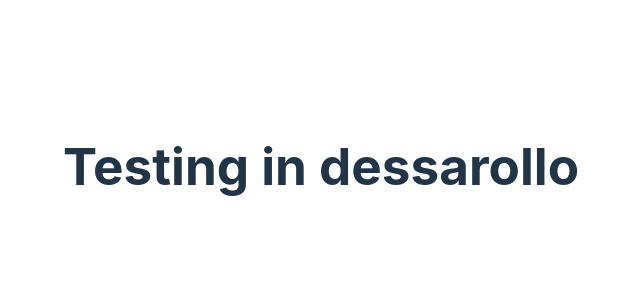
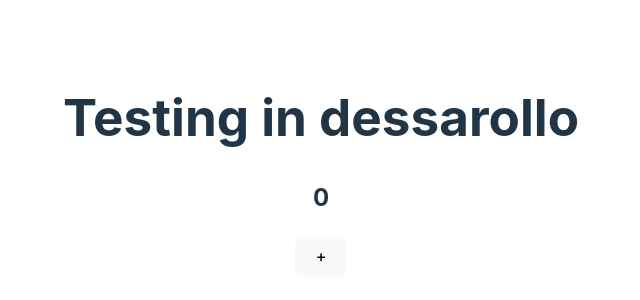
Before and after one commit to Rodrigo15975/tutorial-actions-4, a React (Vite) app: page / in a window 1280 px wide. Shown: the part 234-534 px from the top of the page, without its empty margins (319-959 px from the left). Built offline with nearby package versions, Linux system fonts and the light colour scheme.

Commit message:
"Initialize count state to 0 and add increment button"

```diff
--- a/src/App.tsx
+++ b/src/App.tsx
@@ -1,11 +1,13 @@
 import { useState } from "react"
 import "./App.css"
 function App() {
-  const [count, setCount] = useState()
+  const [count, setCount] = useState(0)
+
   return (
     <>
       <h1>Testing in dessarollo</h1>
       <h2>{count}</h2>
+      <button onClick={() => setCount(count + 1)}>+</button>
     </>
   )
 }
```
